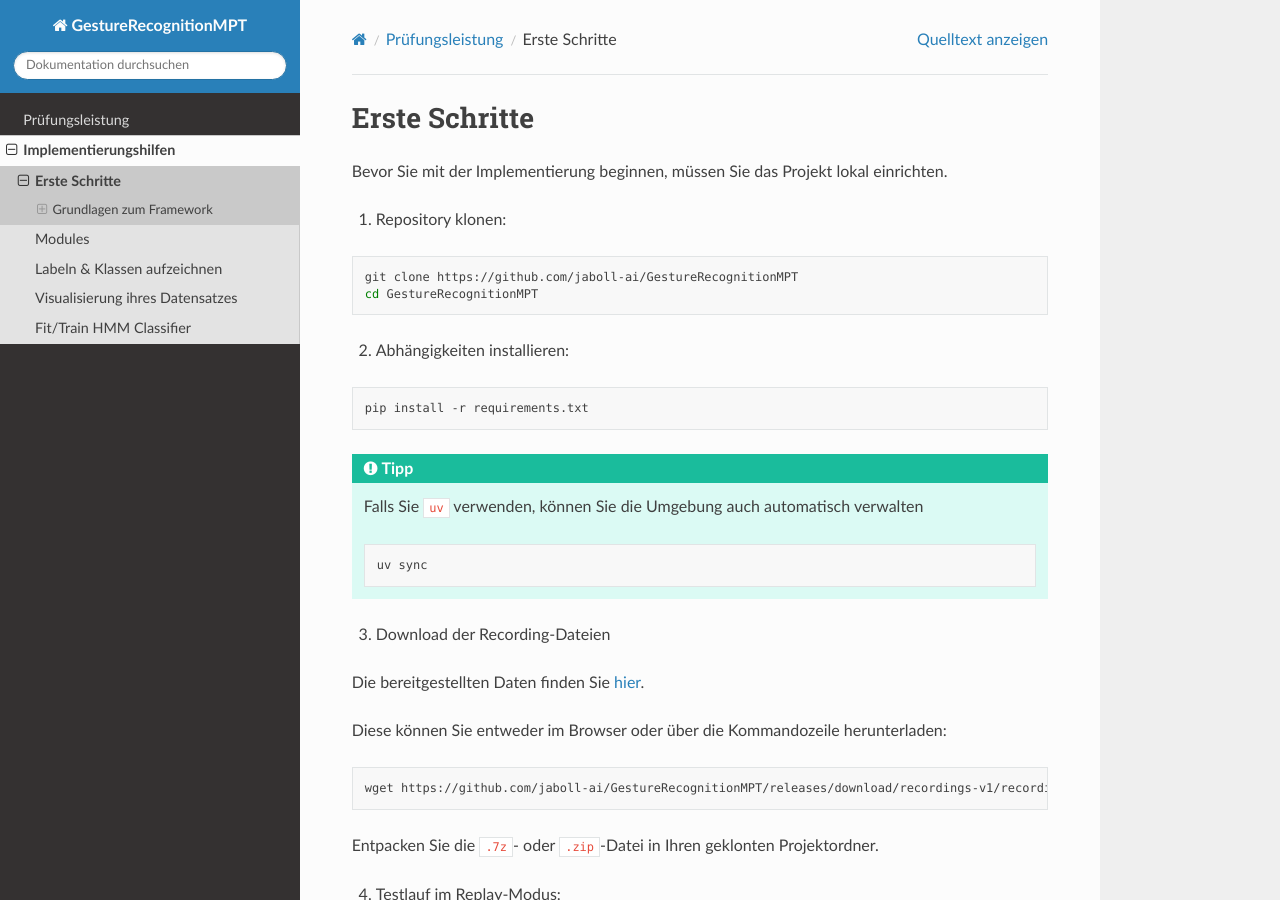
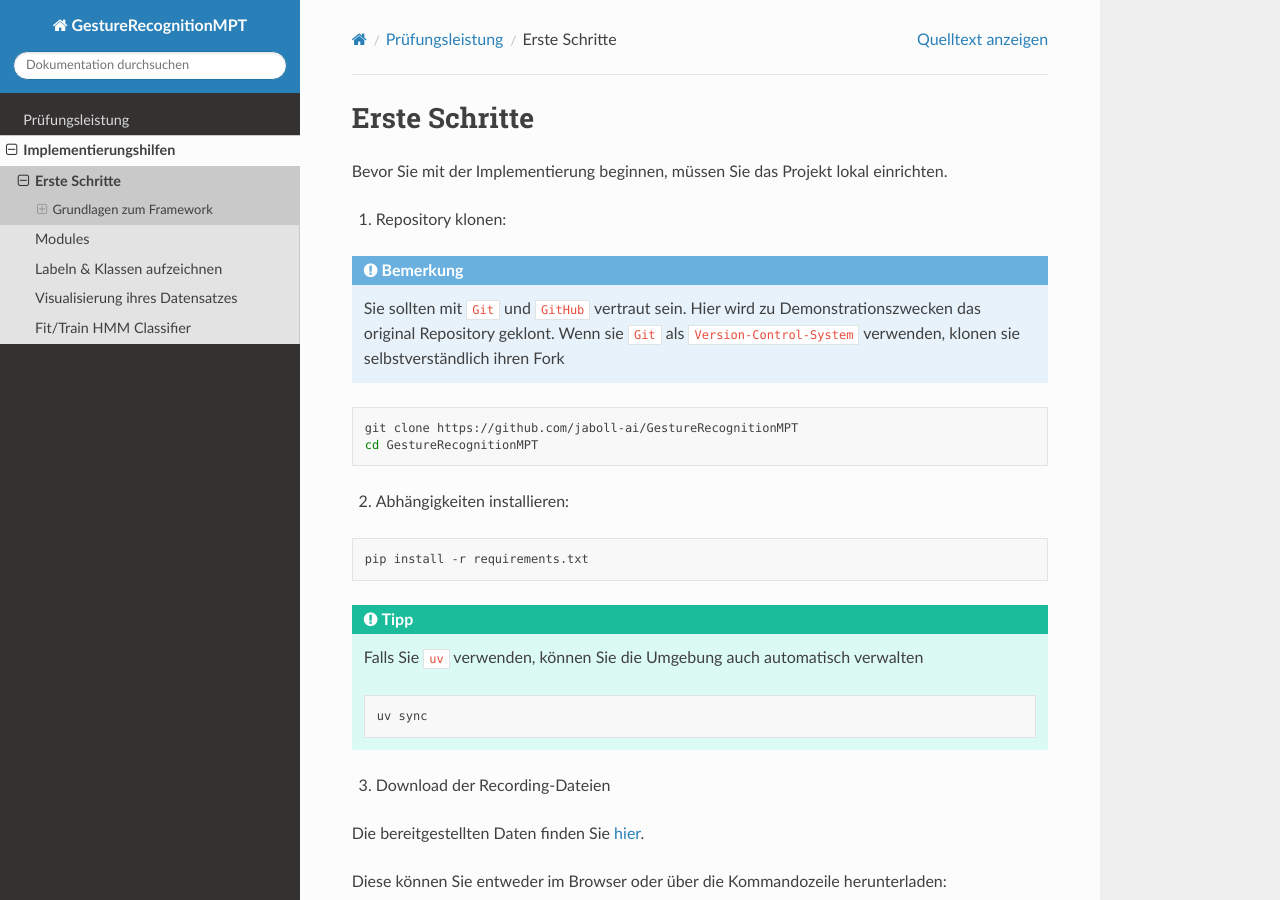
Before and after one commit to 22wayan/GestureRecognitionMPT, a Sphinx documentation site: the page built from docs/source/intro.rst, in a window 1280 px wide and 900 px high. Built offline with Sphinx 7.4.7 and the Read the Docs theme 3.1.0, drawn with Linux system fonts in a browser that asks for light colours.

Commit message:
added fork note

```diff
--- a/docs/source/intro.rst
+++ b/docs/source/intro.rst
@@ -4,6 +4,12 @@ Erste Schritte
 Bevor Sie mit der Implementierung beginnen, müssen Sie das Projekt lokal einrichten.
 
 1. Repository klonen:
+
+.. note::
+
+    Sie sollten mit ``Git`` und ``GitHub`` vertraut sein. Hier wird zu Demonstrationszwecken
+    das original Repository geklont. Wenn sie ``Git`` als ``Version-Control-System`` verwenden, klonen sie
+    selbstverständlich ihren Fork
 
 .. code-block:: bash
 
```
